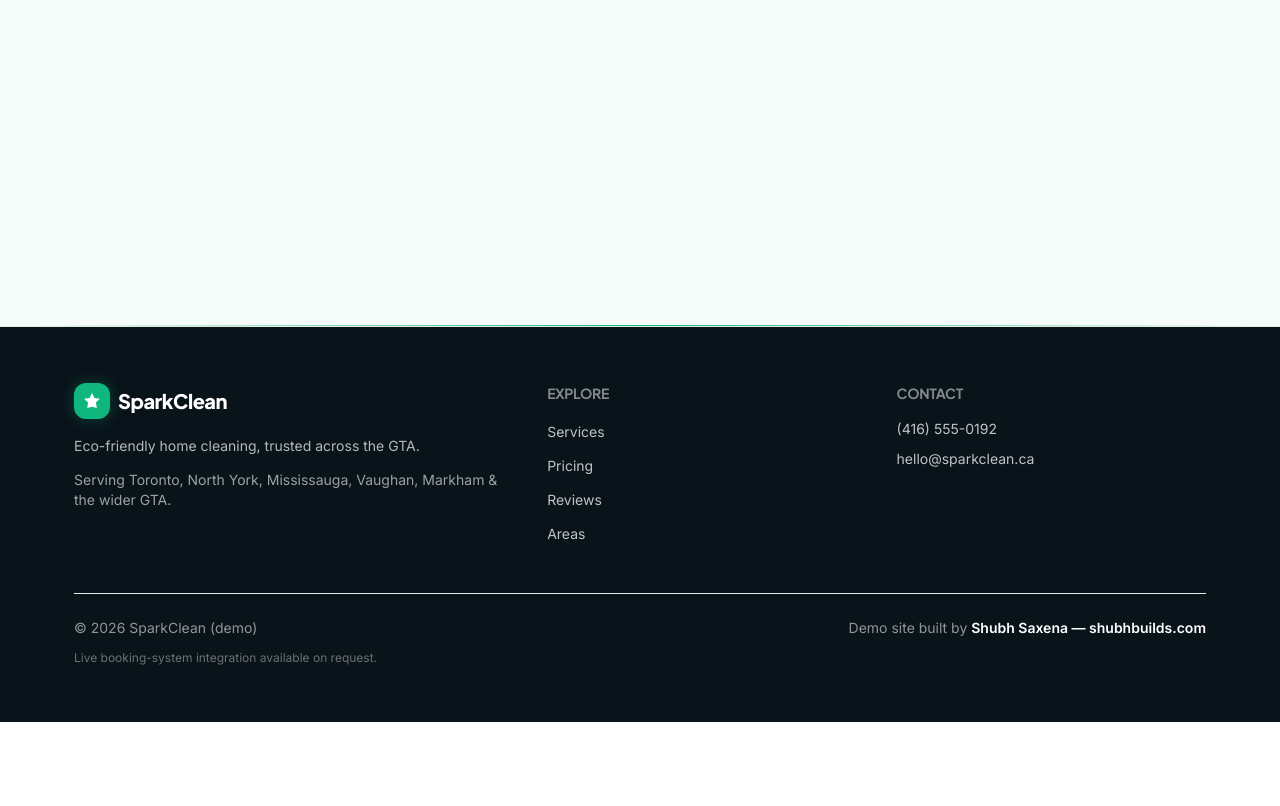
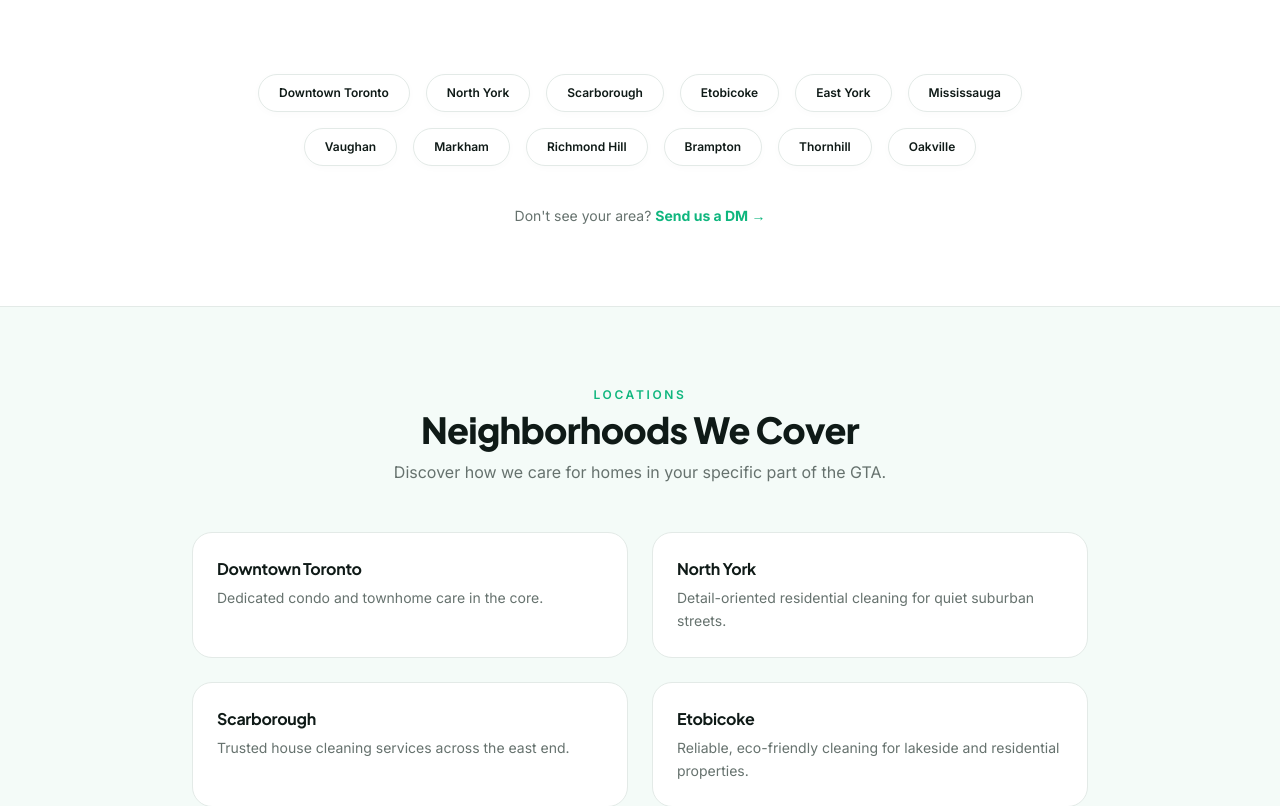
Before and after one commit to shubhsaxena2020/sparkclean-demo, a Next.js app: page /areas in a window 1280 px wide. Shown: the part 540-1346 px from the top of the page. Before the commit the page ends 1262 px from the top, so only its background shows below. Built offline with nearby package versions, Linux system fonts and the light colour scheme.

Commit message:
stage4: areas page

```diff
--- a/app/areas/page.tsx
+++ b/app/areas/page.tsx
@@ -1,5 +1,8 @@
 import type { Metadata } from "next";
 import PageHero from "@/components/PageHero";
+import CTABanner from "@/components/CTABanner";
+import { Reveal, RevealGroup, RevealItem } from "@/components/Reveal";
+import { NEIGHBOURHOODS, BOOKING_URL } from "@/lib/site";
 
 export const metadata: Metadata = {
   title: "Service Areas Across the Greater Toronto Area | SparkClean",
@@ -7,14 +10,97 @@ export const metadata: Metadata = {
     "We offer professional home cleaning services across Toronto and the surrounding municipalities. See all the GTA areas we cover.",
 };
 
+const AREA_DETAILS = [
+  { name: "Downtown Toronto", blurb: "Dedicated condo and townhome care in the core." },
+  { name: "North York", blurb: "Detail-oriented residential cleaning for quiet suburban streets." },
+  { name: "Scarborough", blurb: "Trusted house cleaning services across the east end." },
+  { name: "Etobicoke", blurb: "Reliable, eco-friendly cleaning for lakeside and residential properties." },
+  { name: "East York", blurb: "Family-centric home maintenance with safe, green products." },
+  { name: "Mississauga", blurb: "Professional cleaning services for active households." },
+  { name: "Vaughan", blurb: "High-standard cleans for modern homes and estates." },
+  { name: "Markham", blurb: "Meticulous attention to detail for north-end residences." },
+  { name: "Richmond Hill", blurb: "Premium housekeeping customized to your family's schedule." },
+  { name: "Brampton", blurb: "Efficient, dependable house care services." },
+  { name: "Thornhill", blurb: "Custom cleaning solutions to keep your home healthy." },
+  { name: "Oakville", blurb: "High-end house cleaning for peaceful waterfront properties." },
+];
+
 export default function AreasPage() {
   return (
-    <div className="min-h-screen bg-surface">
+    <div className="min-h-screen bg-white">
+      {/* 1. PageHero */}
       <PageHero
-        eyebrow="Service Areas"
+        eyebrow="SERVICE AREAS"
         title="Proudly serving the Greater Toronto Area."
-        intro="We bring our detailed, green cleaning standards to communities across the region, ensuring pristine homes from core downtown neighborhoods to the surrounding suburbs."
+        intro="We bring our eco-friendly, premium cleaning standards to homes throughout the region. From the bustling core to the surrounding suburbs, our dedicated teams are ready to serve you."
       />
+
+      {/* 2. Neighbourhood pills */}
+      <section className="w-full bg-white py-16 sm:py-20">
+        <div className="mx-auto max-w-[var(--maxw)] px-4 sm:px-6">
+          <RevealGroup
+            as="ul"
+            className="mx-auto flex max-w-3xl flex-wrap justify-center gap-4"
+          >
+            {NEIGHBOURHOODS.map((area) => (
+              <RevealItem
+                as="li"
+                key={area}
+                className="rounded-full border border-[var(--color-border)] bg-white px-5 py-2.5 text-xs font-semibold text-ink transition-all hover:bg-surface hover:border-primary/50 shadow-[0_2px_8px_rgba(15,26,23,0.02)]"
+              >
+                {area}
+              </RevealItem>
+            ))}
+          </RevealGroup>
+
+          {/* 3. Don't see your area link */}
+          <Reveal className="mt-10 text-center">
+            <p className="text-sm text-muted">
+              Don&apos;t see your area?{" "}
+              <a
+                href={BOOKING_URL}
+                target="_blank"
+                rel="noopener noreferrer"
+                className="font-bold text-primary hover:text-primary-d transition-colors"
+              >
+                Send us a DM →
+              </a>
+            </p>
+          </Reveal>
+        </div>
+      </section>
+
+      {/* 4. Tidy 2-column list of areas */}
+      <section className="w-full bg-surface py-16 sm:py-20 border-t border-b border-[var(--color-border)]">
+        <div className="mx-auto max-w-[var(--maxw)] px-4 sm:px-6">
+          <Reveal className="mx-auto max-w-2xl text-center">
+            <span className="text-xs font-semibold uppercase tracking-[0.22em] text-primary block">
+              LOCATIONS
+            </span>
+            <h2 className="mt-2 text-3xl font-extrabold tracking-tight text-ink sm:text-4xl leading-[1.05]">
+              Neighborhoods We Cover
+            </h2>
+            <p className="mt-3 text-base text-muted">
+              Discover how we care for homes in your specific part of the GTA.
+            </p>
+          </Reveal>
+
+          <RevealGroup className="mt-12 grid gap-6 sm:grid-cols-2 max-w-4xl mx-auto">
+            {AREA_DETAILS.map((item) => (
+              <RevealItem
+                key={item.name}
+                className="flex flex-col p-6 rounded-[var(--radius)] border border-[var(--color-border)] bg-white hover:border-primary/45 transition-colors duration-200"
+              >
+                <h3 className="font-bold text-ink text-base">{item.name}</h3>
+                <p className="mt-1.5 text-sm text-muted leading-relaxed">{item.blurb}</p>
+              </RevealItem>
+            ))}
+          </RevealGroup>
+        </div>
+      </section>
+
+      {/* 5. CTABanner */}
+      <CTABanner />
     </div>
   );
 }
```
